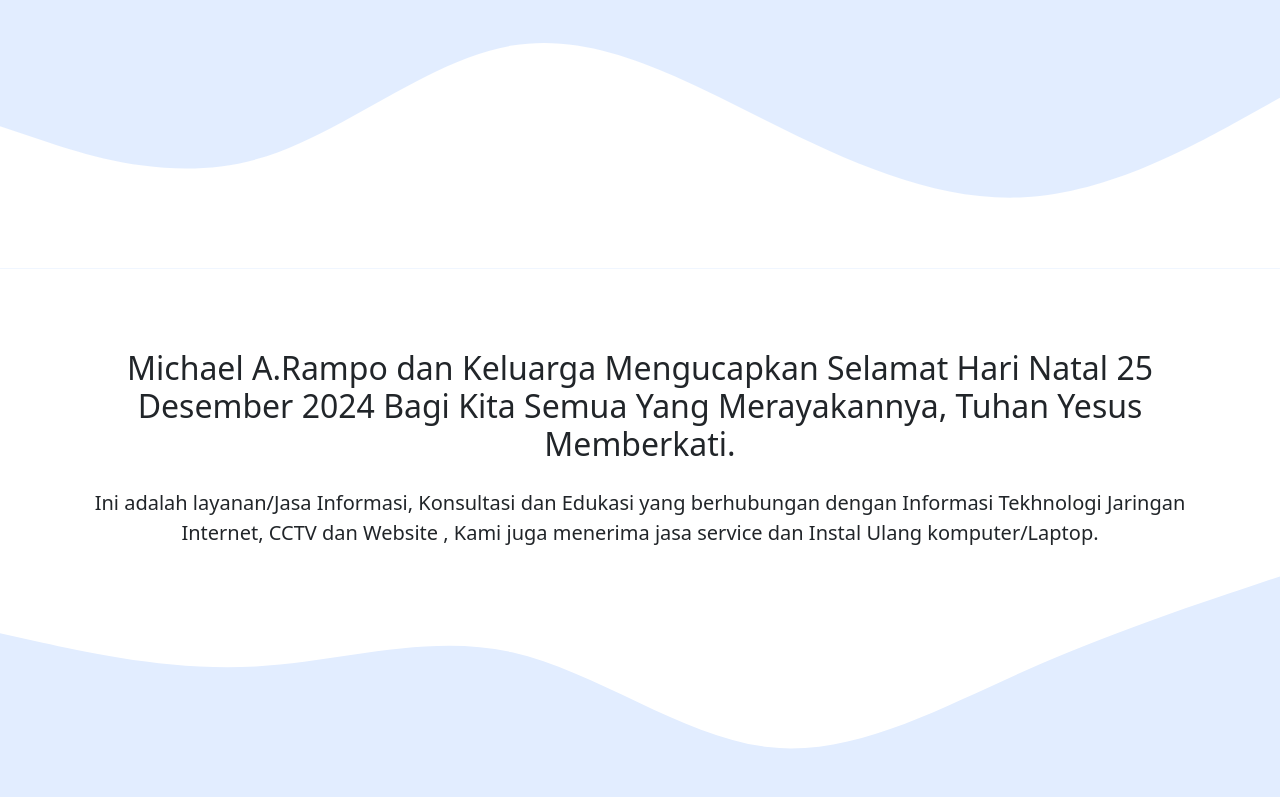
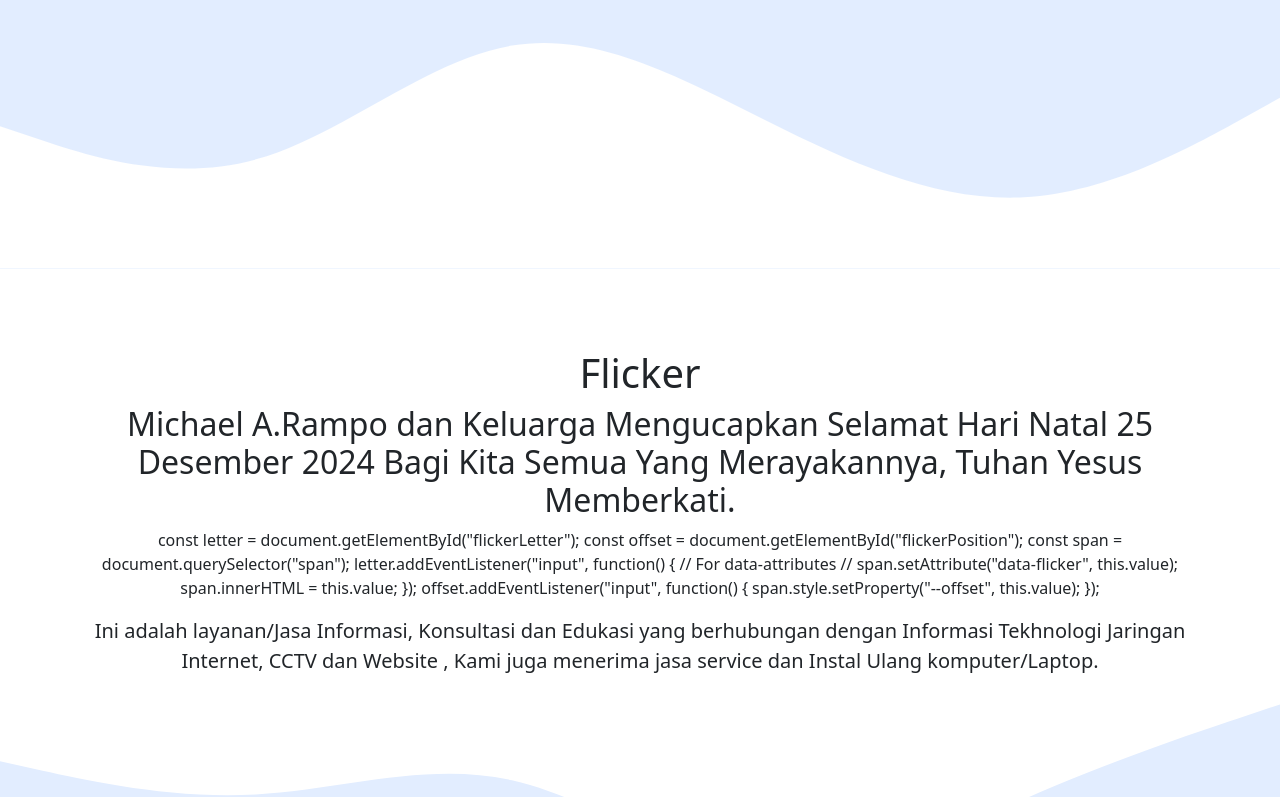
Before and after one commit to michaelrampo/michaelrampo.github.io, a plain HTML site: page index.html in a window 1280 px wide. Shown: the part 433-1230 px from the top of the page. Drawn offline with nearby package versions, Linux system fonts and the light colour scheme.

Commit message:
Update index.html

```diff
--- a/index.html
+++ b/index.html
@@ -63,7 +63,26 @@
       <div class="container" data-aos="fade-down" data-aos-delay="1000" data-aos-delay="200">
         <div class="row text-center mb-3">
           <div class="col">
-            <h2>Michael A.Rampo dan Keluarga Mengucapkan Selamat Hari Natal 25 Desember 2024 Bagi Kita Semua Yang Merayakannya, Tuhan Yesus Memberkati.</h2>
+           <div>
+  <h1 class="text" data-flicker="i" contenteditable>
+    Flicker
+  </h1>
+  <span class="text" aria-hidden="true"> <h2>Michael A.Rampo dan Keluarga Mengucapkan Selamat Hari Natal 25 Desember 2024 Bagi Kita Semua Yang Merayakannya, Tuhan Yesus Memberkati.</h2></span>
+const letter = document.getElementById("flickerLetter");
+const offset = document.getElementById("flickerPosition");
+const span = document.querySelector("span");
+
+
+letter.addEventListener("input", function() {
+// For data-attributes
+  // span.setAttribute("data-flicker", this.value);
+  span.innerHTML = this.value;
+});
+
+offset.addEventListener("input", function() {
+  span.style.setProperty("--offset", this.value);
+});
+</div>
           </div>
         </div>
         <div class="row justify-content-center fs-5 text-center">
```
